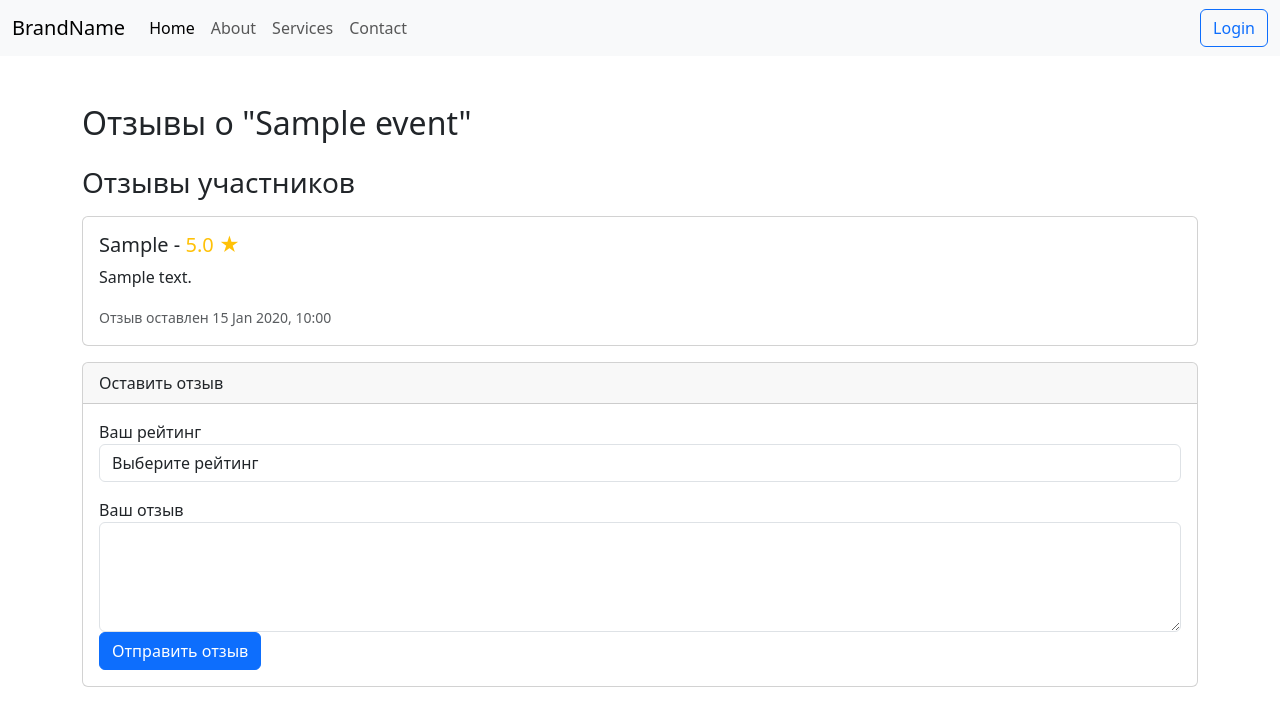
After one commit to um8rell4/events, a Django app: page /reviews/1 in a window 1280 px wide. The commit adds this page. Shown: the top 726 px of the page. Run offline with Django 5.2, Linux system fonts and the light colour scheme; tables that the repository leaves empty hold one stand-in row (values such as "Sample post"); some libraries are stand-ins or nearby versions.

Commit message:
Начат раздел с комментариями

```diff
--- a/event/event/urls.py
+++ b/event/event/urls.py
@@ -22,7 +22,7 @@ from django.conf.urls.static import static
 
 urlpatterns = [
     path('admin/', admin.site.urls),
-    path('events/', include(('events.urls', 'events'), namespace='events')),
+    path('', include(('events.urls', 'events'), namespace='events')),
     path('users/', include('users.urls')),
-    path('reviews/', include('reviews.urls')),
+    path('reviews/', include(('reviews.urls', 'review'), namespace='reviews')),
 ] + static(settings.MEDIA_URL, document_root=settings.MEDIA_ROOT)
--- a/event/events/views.py
+++ b/event/events/views.py
@@ -26,10 +26,8 @@ def events(request):
 
 def event_detail(request, pk):
     event = get_object_or_404(Event, pk=pk)
-    print(request.user.is_anonymous)
     if request.user.is_anonymous:
-        unregistered = True
-        return render(request, 'events/event_detail.html', {'unregistered': unregistered, 'event': event})
+        return render(request, 'events/event_detail.html', {'event': event})
     unregistered_person = Booking.objects.filter(user=request.user, event=event).exists()
     return render(request, 'events/event_detail.html', {'event': event, 'unregistered_person': unregistered_person})
 
@@ -74,7 +72,6 @@ def event_edit(request, pk):
         form = EventForm(request.POST, request.FILES, instance=event)
         if form.is_valid():
             form.save()
-            print(form.errors)
             return redirect('events:toggle_booking', pk=pk)
     else:
         form = EventForm(instance=event)
--- /dev/null
+++ b/event/reviews/forms.py
@@ -0,0 +1,28 @@
+from django import forms
+from .models import Review
+
+
+class ReviewForm(forms.ModelForm):
+
+    class Meta:
+        model = Review
+        fields = ['comment', 'rating']
+        labels = {
+            'comment': 'Ваш отзыв', 'rating': 'Ваш рейтинг'
+        }
+        widgets = {
+            'comment': forms.Textarea(attrs={'name': 'review_text',
+                                             'id': 'reviewText', 'class': 'form-control', 'rows': '4'})
+        }
+
+    def __init__(self, *args, **kwargs):
+        super().__init__(*args, **kwargs)
+        # Добавляем опцию по умолчанию вручную
+        self.fields['rating'].choices = [("", "Выберите рейтинг")] + Review.RATING_CHOICES
+        self.fields['rating'].widget.attrs.update({'class': 'form-control'})
+
+    def clean_rating(self):
+        rating = self.cleaned_data.get("rating")
+        if rating == "":
+            raise forms.ValidationError("Пожалуйста, выберите рейтинг.")
+        return rating
--- a/event/reviews/models.py
+++ b/event/reviews/models.py
@@ -1,19 +1,30 @@
 from django.db import models
 from django.contrib.auth.models import User
 from events.models import Event
+from users.models import UserProfile
 from django.core.validators import MaxValueValidator, MinValueValidator
 
 
 class Review(models.Model):
+
+    RATING_CHOICES = [
+        (5, "5 - Отлично"),
+        (4, "4 - Хорошо"),
+        (3, "3 - Неплохо"),
+        (2, "2 - Плохо"),
+        (1, "1 - Очень плохо"),
+    ]
+
     user = models.ForeignKey(
-        User,
+        UserProfile,
         on_delete=models.SET_DEFAULT,
         default="Удаленный пользователь",
         verbose_name='Пользователь'
     )
     event = models.ForeignKey(Event, on_delete=models.CASCADE, verbose_name='Мероприятие')
 
-    rating = models.FloatField(validators=[MinValueValidator(1), MaxValueValidator(5)], verbose_name="Rating")
+    rating = models.FloatField(choices=RATING_CHOICES, validators=[MinValueValidator(1), MaxValueValidator(5)],
+                               verbose_name="Rating")
     comment = models.TextField(max_length=1500, verbose_name="Комментарий")
     created_at = models.DateTimeField(auto_now_add=True)
 
--- a/event/reviews/urls.py
+++ b/event/reviews/urls.py
@@ -1,6 +1,7 @@
 from django.urls import path
+from .views import *
 
 
 urlpatterns = [
-
+    path('<int:pk>', event_reviews, name='event_review'),
 ]
--- a/event/reviews/views.py
+++ b/event/reviews/views.py
@@ -1,3 +1,28 @@
-from django.shortcuts import render
+from django.shortcuts import render, get_object_or_404, redirect
+from .models import Review, Event
+from users.models import UserProfile
+from .forms import ReviewForm
 
+
+def event_reviews(request, pk):
+    event = get_object_or_404(Event, pk=pk)
+    reviews = Review.objects.filter(event=event)
+
+    if request.method == 'POST':
+        form = ReviewForm(request.POST)
+        if form.is_valid():
+            review = form.save(commit=False)
+            user_profile = UserProfile.objects.get(user=request.user)
+            review.user = user_profile
+            review.event = Event.objects.get(pk=pk)
+            review.save()
+            return redirect('reviews:event_review', pk=pk)
+        else:
+            print(form.errors)
+    else:
+        form = ReviewForm()
+
+    return render(request, 'review/review.html', {'event': event,
+                                                  'reviews': reviews,
+                                                  'form': form})
 # Create your views here.
--- /dev/null
+++ b/event/templates/review/review.html
@@ -0,0 +1,65 @@
+{% extends 'base.html' %}
+{% block content %}
+<div class="container mt-5">
+    <!-- Заголовок страницы -->
+    <h2 class="mb-4">Отзывы о "{{ event.title }}"</h2>
+
+    <!-- Список отзывов -->
+    <div class="reviews-section">
+        <h3 class="mb-3">Отзывы участников</h3>
+
+        {% if reviews %}
+    {% for review in reviews %}
+        <div class="card mb-3">
+            <div class="card-body">
+                <!-- Имя пользователя и рейтинг -->
+                <h5 class="card-title">
+                    {{ review.user.first_name }}
+                    - <span class="text-warning">{{ review.rating }} ★</span>
+                </h5>
+                <!-- Текст отзыва -->
+                <p class="card-text">{{ review.comment }}</p>
+                        <!-- Дата отзыва -->
+                 <p class="text-muted mb-0"><small>Отзыв оставлен {{ review.created_at|date:"d M Y, H:i" }}</small></p>
+            </div>
+        </div>
+    {% endfor %}
+
+        {% else %}
+
+
+
+
+
+
+            <p>Пока нет отзывов. Будьте первым!</p>
+        {% endif %}
+    </div>
+
+    <!-- Форма для добавления отзыва -->
+    <div class="card mb-4">
+        <div class="card-header">
+            Оставить отзыв
+        </div>
+        <div class="card-body">
+            <form method="post">
+                {% csrf_token %}
+                <div class="form-group">
+                    <label for="rating">{{ form.rating.label }}</label>
+                    {{ form.rating }}
+                </div>
+
+                <div class="form-group mt-3">
+                    <label for="review_text">{{ form.comment.label }}</label>
+                    {{ form.comment }}
+                </div>
+
+                <!-- Кнопка отправки -->
+                <button type="submit" class="btn btn-primary">Отправить отзыв</button>
+            </form>
+        </div>
+    </div>
+
+
+</div>
+{% endblock %}
```
Also changed, not shown: event/templates/events/event_detail.html (+19 -12 lines), event/reviews/migrations/0002_alter_review_rating_alter_review_user.py (added), event/templates/review/review_delete.html (added).
